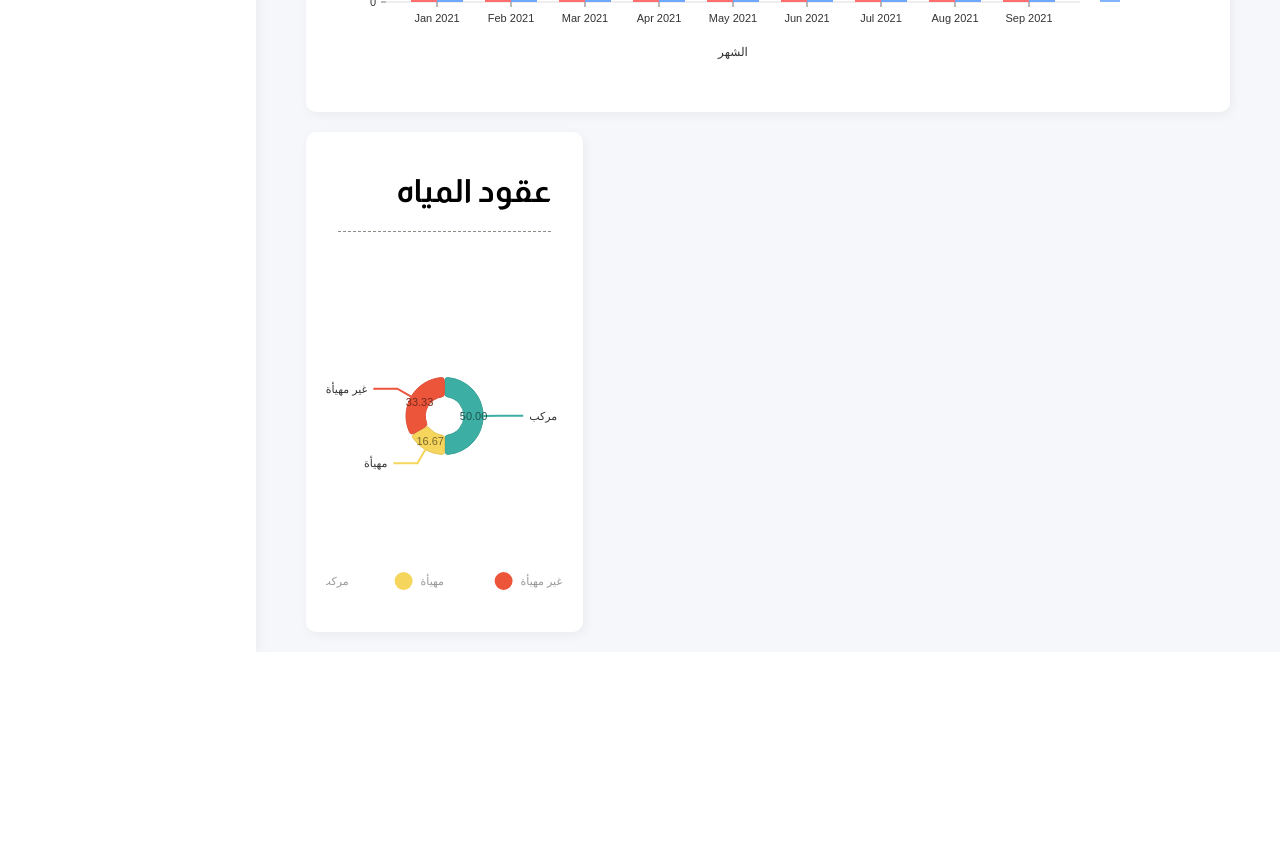
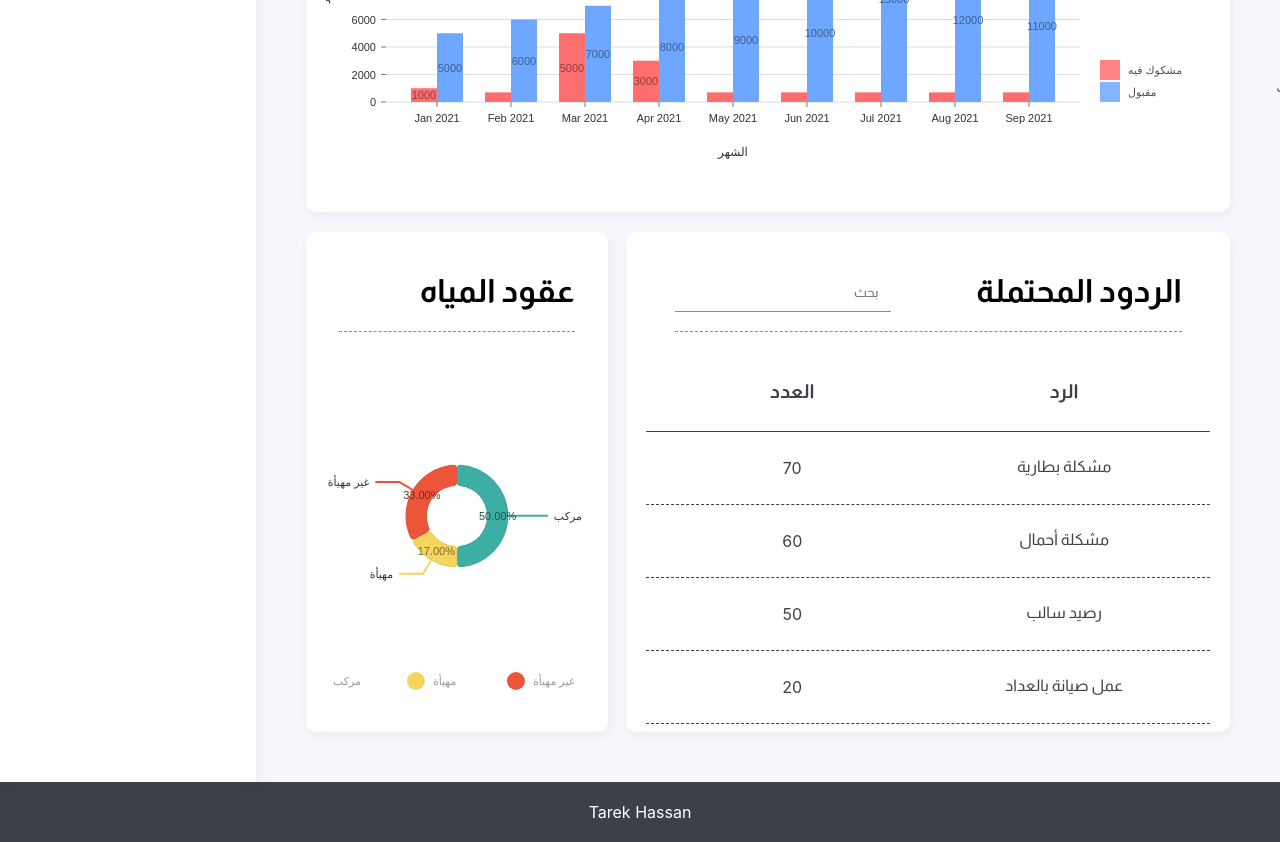
Before and after one commit to Dodger23/pylon-dashboard, a React (Create React App) app: page / in a window 1280 px wide. Shown: the part 1060-1902 px from the top of the page. Before the commit the page ends 1712 px from the top, so only its background shows below. Built offline with nearby package versions, Linux system fonts and the light colour scheme; data requests are answered from the project's data file.

Commit message:
feat: added responses component
created and added the responses component which has
the responses table

```diff
--- a/db.json
+++ b/db.json
@@ -149,5 +149,48 @@
                 "done": 300
             }
         }
+    ],
+    "responses": [
+        {
+            "id": "العداد فاصل",
+            "value": "0"
+        },
+        {
+            "id": "رصيد سالب",
+            "value": "50"
+        },
+        {
+            "id": "عمل صيانة بالعداد",
+            "value": "20"
+        },
+        {
+            "id": "مشكلة استهلاك",
+            "value": "10"
+        },
+        {
+            "id": "مشكلة بطارية",
+            "value": "70"
+        },
+        {
+            "id": "مشكلة أحمال",
+            "value": "60"
+        },
+        {
+            "id": "شاشة لا تعمل",
+            "value": "5"
+        },
+        {
+            "id": "مشكلة كارت",
+            "value": "0"
+        },
+        {
+            "id": "تنظيف فلتر",
+            "value": "0"
+        },
+        {
+            "id": "رفع العداد للصيانة",
+            "value": "0"
+        }
+
     ]
   }
--- a/src/App.css
+++ b/src/App.css
@@ -208,7 +208,7 @@ nav .nav-logo {
 }
 
 .malfunctions-chart-container {
-    height: 400px;
+    height: 500px;
     background-color: var(--primary);
     box-shadow: var(--shadow);
     border-radius: var(--border-radius);
@@ -222,6 +222,7 @@ nav .nav-logo {
     direction: rtl;
     display: flex;
     justify-content: space-between;
+    align-items: center;
     border-bottom: 1px dashed var(--second-text);
 }
 
@@ -379,7 +380,7 @@ nav .nav-logo {
 /* ------------------------- */
 
 .water-contracts-container {
-    width: 30%;
+    width: auto;
     height: 500px;
     background-color: var(--primary);
     box-shadow: var(--shadow);
@@ -398,3 +399,84 @@ nav .nav-logo {
         width: 100%;
     }
 }
+
+/* --------------------- */
+
+.responses-container{
+    width: auto;
+    height: 500px;
+    background-color: var(--primary);
+    box-shadow: var(--shadow);
+    border-radius: var(--border-radius);
+    margin-top: 20px;
+    padding: 20px;
+    overflow: hidden;
+}
+
+.two-charts-container {
+    height: 500px;
+    display: grid;
+    grid-template-columns: 1fr 2fr;
+    column-gap: 2%;
+    margin-bottom: 50px;
+}
+
+@media only screen and (max-width: 1200px) {
+    .two-charts-container {
+        height: 1000px;
+        grid-template-columns: 1fr;
+        grid-template-rows: 1fr 1fr;
+    }
+}
+
+
+/* ----------------- */
+
+.table {
+    height: 500px;
+    overflow: scroll;
+}
+.table-head {
+    font-weight: bold;
+    font-size: larger;
+    border-bottom: 1px solid var(--main-text);
+}
+.table-head, .table-row {
+    display: grid;
+    grid-template-columns: 1fr 1fr;
+    padding: 10px;
+    text-align: center;
+    color: var(--main-text);
+}
+
+.table-row {
+    border-bottom: 1px dashed var(--main-text);
+}
+
+.table-row:hover {
+    background-color: var(--secondary);
+    color: var(--primary);
+    font-weight: bold;
+}
+
+
+.search-box {
+    border-bottom: 1px solid var(--second-text);
+    padding: 10px;
+}
+
+.search-box input {
+    border: 0;
+    outline: none;
+}
+
+/* ------------------- */
+
+footer {
+    background-color: var(--main-text);
+    color: var(--primary);
+    display: flex;
+    justify-content: center;
+    align-items: center;
+    padding: 20px;
+}
--- a/src/App.js
+++ b/src/App.js
@@ -5,6 +5,8 @@ import Navbar from "./components/Navbar";
 import Sidebar from "./components/Sidebar";
 import Malfunctions from "./components/Malfunctions";
 import MonthlyReadings from "./components/MonthlyReadings";
+import WaterConstracts from "./components/WaterContracts";
+import Responses from "./components/Responses";
 
 function App() {
   return (
@@ -17,13 +19,17 @@ function App() {
               <Sidebar current='home'/>
               <Home />
             </div>
+            <footer>Tarek Hassan</footer>
           </Route>
 
           <Route path='/water-contracts'>
             <div className="layout-container">
               <Sidebar current='water-contracts'/>
-              <div></div>
+              <div className='main-content'>
+                  <WaterConstracts />
+              </div>
             </div>
+            <footer>Tarek Hassan</footer>
           </Route>
 
           <Route path='/malfunctions'>
@@ -33,13 +39,19 @@ function App() {
                 <Malfunctions />
               </div>
             </div>
+            <footer>Tarek Hassan</footer>
           </Route>
 
           <Route path='/responses'>
             <div className="layout-container">
               <Sidebar current='responses'/>
-              <div></div>
+              <div className='main-content'>
+                <div style={{height: '100%'}}>
+                  <Responses />
+                </div>
+              </div>
             </div>
+            <footer>Tarek Hassan</footer>
           </Route>
 
           <Route path='/monthly-readings'>
@@ -49,6 +61,7 @@ function App() {
                 <MonthlyReadings />
               </div>
             </div>
+            <footer>Tarek Hassan</footer>
           </Route>
 
         </Switch>
--- a/src/components/Home.js
+++ b/src/components/Home.js
@@ -1,13 +1,17 @@
 import React from 'react';
 import Malfunctions from './Malfunctions'
 import MonthlyReadings from './MonthlyReadings';
+import Responses from './Responses';
 import WaterConstracts from './WaterContracts';
 function Home() {
     return (
         <div className='main-content'>
             <Malfunctions />
             <MonthlyReadings />
-            <WaterConstracts />
+            <div className='two-charts-container'>
+                <WaterConstracts />
+                <Responses />
+            </div>
         </div>
     );
 }
--- a/src/components/MonthlyReadings.js
+++ b/src/components/MonthlyReadings.js
@@ -138,12 +138,12 @@ function MonthlyReadings() {
             {
                 "id": "مشكوك فيه",
                 "label": "مشكوك فيه",
-                "value": (notAccepted /(notAccepted + accepted) *100 ).toFixed(2),
+                "value": (notAccepted /(notAccepted + accepted) ).toFixed(2),
             },
             {
                 "id": "مقبول",
                 "label": "مقبول",
-                "value": (accepted / (notAccepted +accepted) *100).toFixed(2),
+                "value": (accepted / (notAccepted +accepted)).toFixed(2),
             }
         ]
     }
@@ -245,9 +245,10 @@ function MonthlyReadings() {
                     <ResponsivePie
                     data={getPieData(initialData)}
                     margin={{ top: 40, right: 80, bottom: 80, left: 80 }}
-                    innerRadius={0.5}
+                    innerRadius={0.6}
                     padAngle={0.7}
                     cornerRadius={3}
+                    valueFormat={'>-.2%'}
                     colors={["#ff6e6e", "#6ea7ff"]}
                     activeOuterRadiusOffset={8}
                     borderWidth={1}
--- /dev/null
+++ b/src/components/Responses.js
@@ -0,0 +1,68 @@
+import React from 'react';
+import { useState, useEffect } from "react";
+function Responses() {
+
+    const [initialData, setInitialData] = useState([])
+    const [data, setData] = useState([])
+    const [searchValue, setSearchValue] = useState('')
+
+    useEffect(() => {
+        fetch("http://localhost:3004/responses")
+          .then((res) => res.json())
+          .then((data) => {setInitialData(sortData(data));  setData(sortData(data)); return data});
+          // eslint
+      }, []);
+
+    const sortData = (data) => {
+        return data.sort((a , b) => b.value -a.value)
+    }
+
+    const filterData = (data, value) => {
+        if(value === '')
+            return data;
+        return data.filter(item => {
+            if(item.id.includes(value))
+                return true;
+            return false;
+        })
+    }
+
+    const setResponsesData = (data , value) => {
+        setData(filterData(data,value))
+    }
+
+    const handleSearchValueChange = (data , e) => {
+        setSearchValue(e.target.value)
+        setResponsesData(data , e.target.value)
+    }
+
+
+    return (
+        <div className='responses-container'>
+            <div className='chart-title-container'>
+                <h1 className='arabic'>الردود المحتملة</h1>
+                <div className='search-box'>
+                    <input value={searchValue} onChange={(e) => handleSearchValueChange(initialData, e)} placeholder='بحث' className='arabic' />
+                </div>
+            </div>
+            <div className='responses-chart-container'>
+                <div className='table'>
+                    <div className='table-head'>
+                        <p className='arabic'>العدد</p>
+                        <p className='arabic'>الرد</p>
+                    </div>
+                    {
+                        data.map(item => {
+                            return <div className='table-row' key={item.id}>
+                                <p>{item.value}</p>
+                                <p className='arabic'>{item.id}</p>
+                            </div>
+                        })
+                    }
+                </div>
+            </div>
+        </div>
+    );
+}
+
+export default Responses;
--- a/src/components/WaterContracts.js
+++ b/src/components/WaterContracts.js
@@ -17,7 +17,7 @@ function WaterConstracts() {
         let good = 0
         let done =0
         const getPercentage= (...nums) => {
-            return (nums[0] / ( nums[0]+ nums[1] + nums[2] ) *100 ).toFixed(2)
+            return (nums[0] / ( nums[0]+ nums[1] + nums[2] )  ).toFixed(2)
         }
         data.forEach(record => {
             notGood+= record.values['not good'];
@@ -54,8 +54,9 @@ function WaterConstracts() {
             <ResponsivePie
                     data={getPieData(initialData)}
                     margin={{ top: 40, right: 80, bottom: 80, left: 80 }}
-                    innerRadius={0.5}
+                    innerRadius={0.6}
                     padAngle={0.7}
+                    valueFormat={'>-.2%'}
                     cornerRadius={3}
                     colors={["#3CAEA3", "#F6D55C", "#ED553B", "#FA897B", "#CCABD8"]}
                     activeOuterRadiusOffset={8}
```
